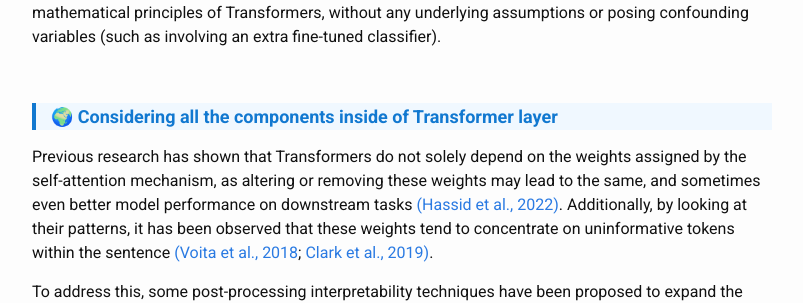
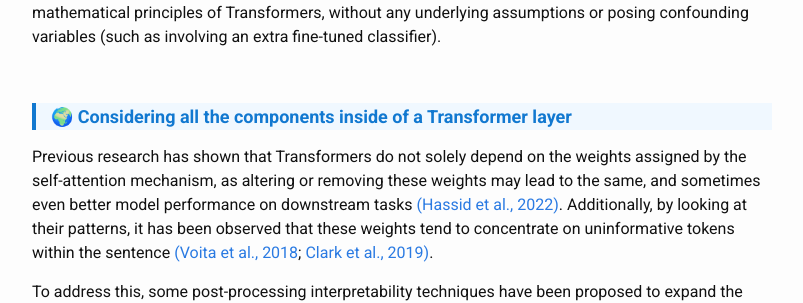
Before and after one commit to hmohebbi/hmohebbi.github.io, a Jekyll site: the page built from _posts/2023-03-29-value-zeroing.md, in a window 1280 px wide and 900 px high, scrolled down 1164 px. Shown: the part 154-457 px from the top of the window, without its empty margins (238-1041 px from the left). Built offline with Jekyll 4.4.1, drawn with Linux system fonts in a browser that asks for light colours; comment, search, counter and statistics services are not loaded.

```diff
--- a/_posts/2023-03-29-value-zeroing.md
+++ b/_posts/2023-03-29-value-zeroing.md
@@ -37,7 +37,7 @@ To illustrate, looking at the attention pattern has been a commonly used approac
 __Value Zeroing__ is a simple yet effective and intuitive analysis method, which is designed based on the mathematical principles of Transformers, without any underlying assumptions or posing confounding variables (such as involving an extra fine-tuned classifier).
 
 <br>
->🌍 __Considering all the components inside of Transformer layer__
+>🌍 __Considering all the components inside of a Transformer layer__
 
 Previous research has shown that Transformers do not solely depend on the weights assigned by the self-attention mechanism, as altering or removing these weights may lead to the same, and sometimes even better model performance on downstream tasks [(Hassid et al., 2022)](https://aclanthology.org/2022.findings-emnlp.101/). Additionally, by looking at their patterns, it has been observed that these weights tend to concentrate on uninformative tokens within the sentence [(Voita et al., 2018](https://aclanthology.org/P18-1117/); [Clark et al., 2019)](https://aclanthology.org/W19-4828/).
 
```
